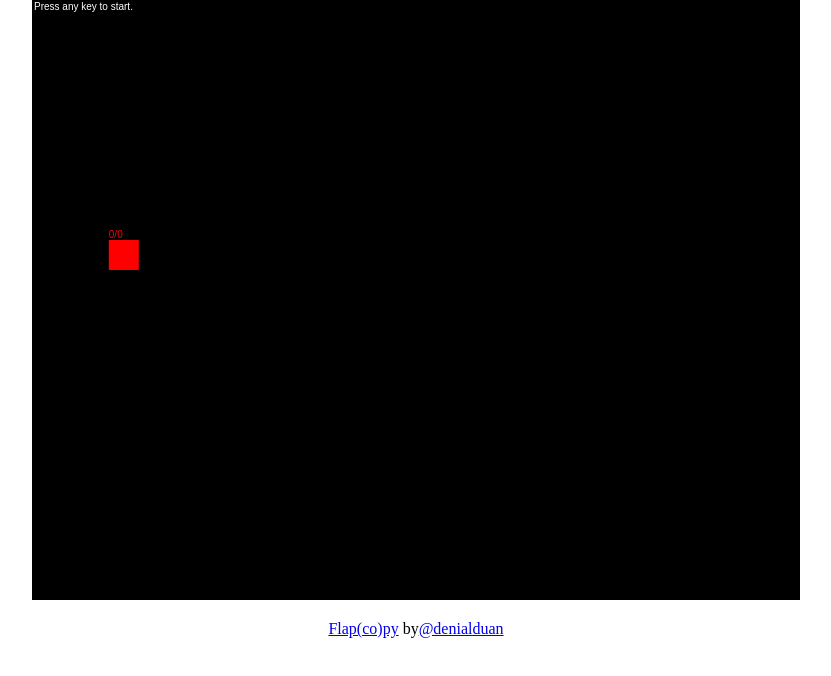
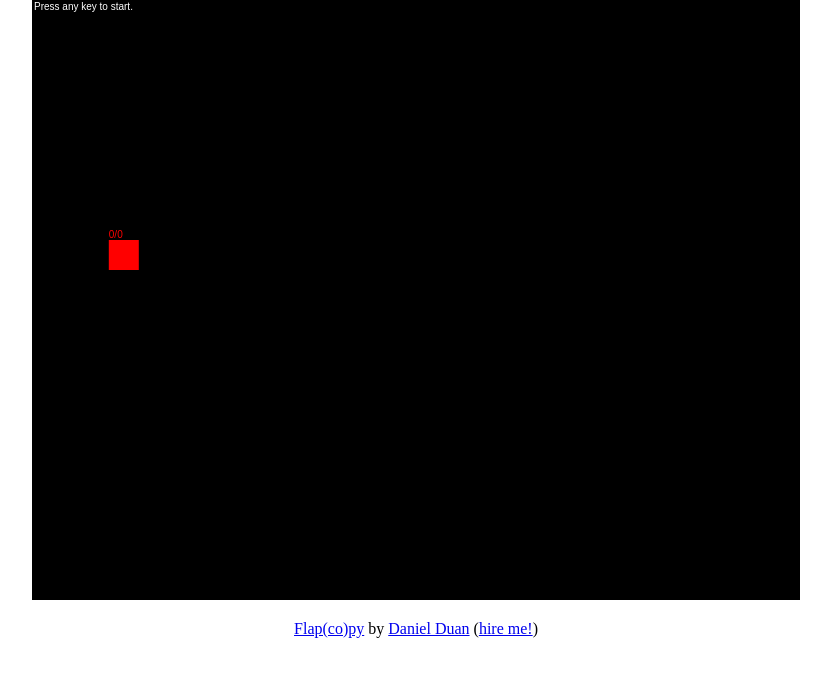
Before and after one commit to dduan/Flapcopy, a plain HTML site: page index.html in a window 1280 px wide. Shown: the whole page, without its empty margins (224-1055 px from the left). Drawn offline with Linux system fonts and the light colour scheme.

Commit message:
corrected spelling error and more

```diff
--- a/index.html
+++ b/index.html
@@ -13,7 +13,7 @@
 
 <body>
     <canvas width='768' height='600' id='canvas'></canvas>
-    <p><a href="https://github.com/DaNmarner/Flapcopy">Flap(co)py</a> by<a href="http://twitter.com/denialduan">@denialduan</a></p>
+    <p><a href="https://github.com/DaNmarner/Flapcopy">Flap(co)py</a> by <a href="http://twitter.com/denialduan">Daniel Duan</a> (<a href="mailto:danmarner@gmail.com">hire me!</a>)</p>
     <script src='flapcopy.js'></script>
     <script>
       (function(i,s,o,g,r,a,m){i['GoogleAnalyticsObject']=r;i[r]=i[r]||function(){
```
Also changed, not shown: 1 other file.
